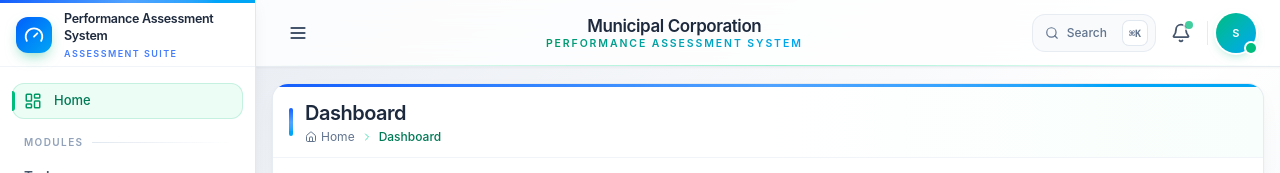
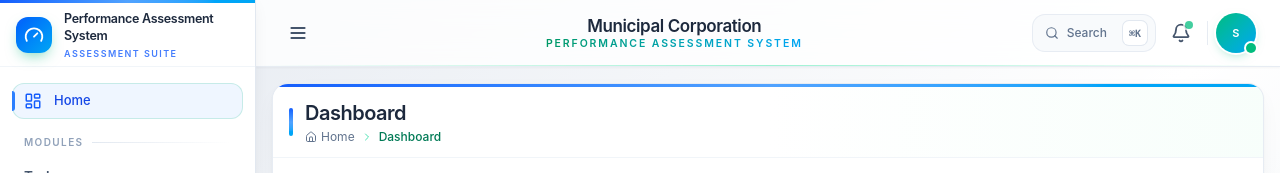
Before and after one commit to ASCENTechIndia/PerformanceAssessmentSystem, a React (Vite) app in the folder Frontend/: page /dashboard in a window 1280 px wide. Shown: the top 173 px of the page. Built offline with nearby package versions, Linux system fonts and the light colour scheme; sample sign-in values are in the browser's storage.

Commit message:
Modify SidebarItem

```diff
--- a/Frontend/src/Components/SidebarItem.jsx
+++ b/Frontend/src/Components/SidebarItem.jsx
@@ -13,7 +13,7 @@ const SidebarItem = ({ icon: Icon, label, path, isOpen = true, onClick }) => {
           `flex items-center justify-center py-2.5 rounded-xl transition-colors duration-150
           ${
             isActive
-              ? "bg-emerald-50 text-emerald-600"
+              ? "bg-blue-50 text-blue-600"
               : "text-slate-500 hover:bg-sky-50 hover:text-sky-600"
           }`
         }
@@ -32,7 +32,7 @@ const SidebarItem = ({ icon: Icon, label, path, isOpen = true, onClick }) => {
         transition-all duration-150
         ${
           isActive
-            ? "bg-emerald-50 text-emerald-700 shadow-[inset_0_0_0_1px_rgba(16,185,129,0.18)]"
+            ? "bg-blue-50 text-blue-700 shadow-[inset_0_0_0_1px_rgba(16,185,129,0.18)]"
             : "text-slate-600 hover:bg-sky-50 hover:text-sky-700"
         }`
       }
@@ -41,12 +41,12 @@ const SidebarItem = ({ icon: Icon, label, path, isOpen = true, onClick }) => {
         <>
           {/* Active indicator bar */}
           <span
-            className={`absolute left-0 top-1/2 -translate-y-1/2 h-5 w-[3px] rounded-r-full bg-emerald-500
+            className={`absolute left-0 top-1/2 -translate-y-1/2 h-5 w-[3px] rounded-r-full bg-blue-500
               transition-opacity duration-200 ${isActive ? "opacity-100" : "opacity-0"}`}
           />
           <Icon
             className={`w-[18px] h-[18px] flex-shrink-0 transition-colors duration-150
-              ${isActive ? "text-emerald-600" : "text-slate-400 group-hover:text-sky-500"}`}
+              ${isActive ? "text-blue-600" : "text-slate-400 group-hover:text-sky-500"}`}
             strokeWidth={2}
           />
           <span className="truncate">{label}</span>
```
